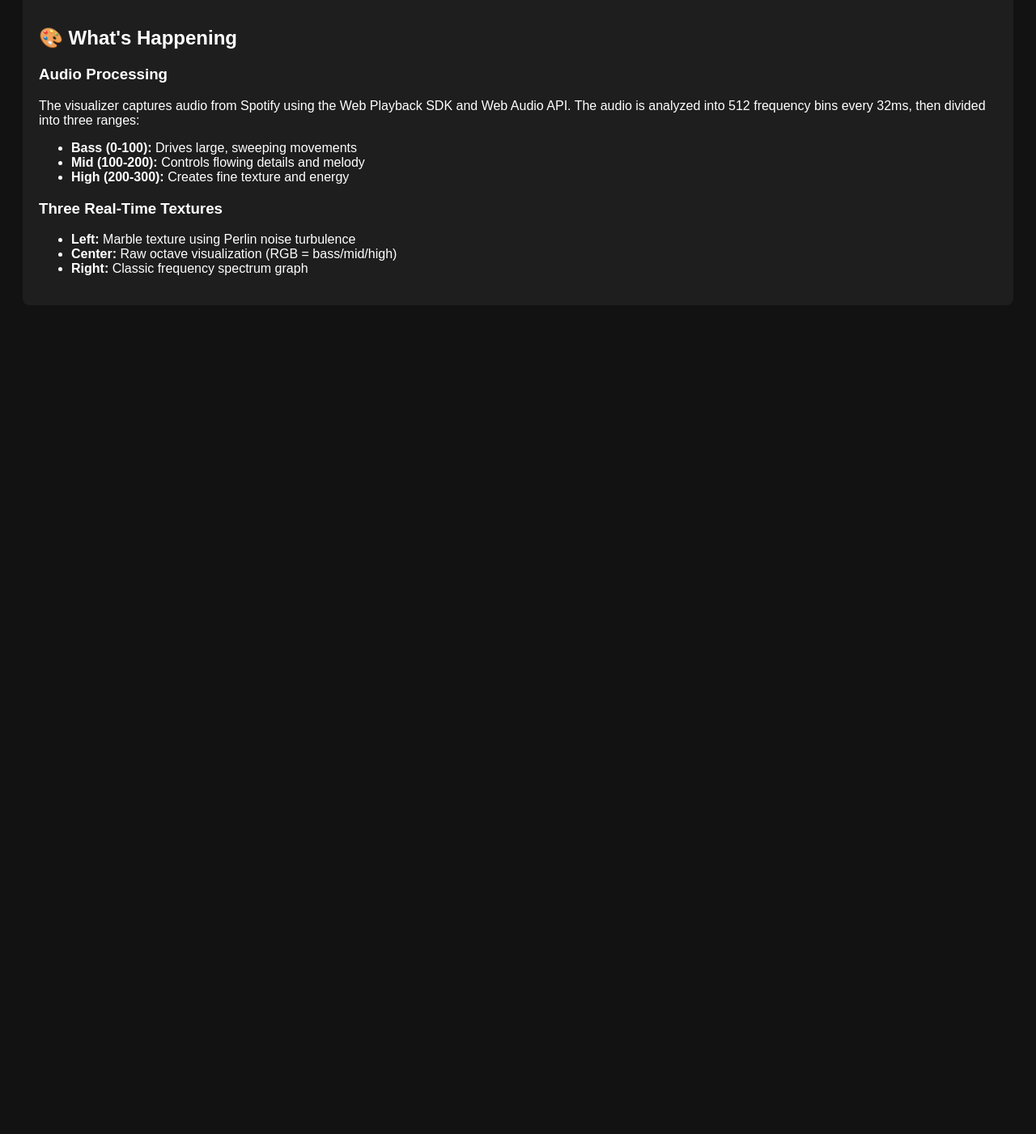
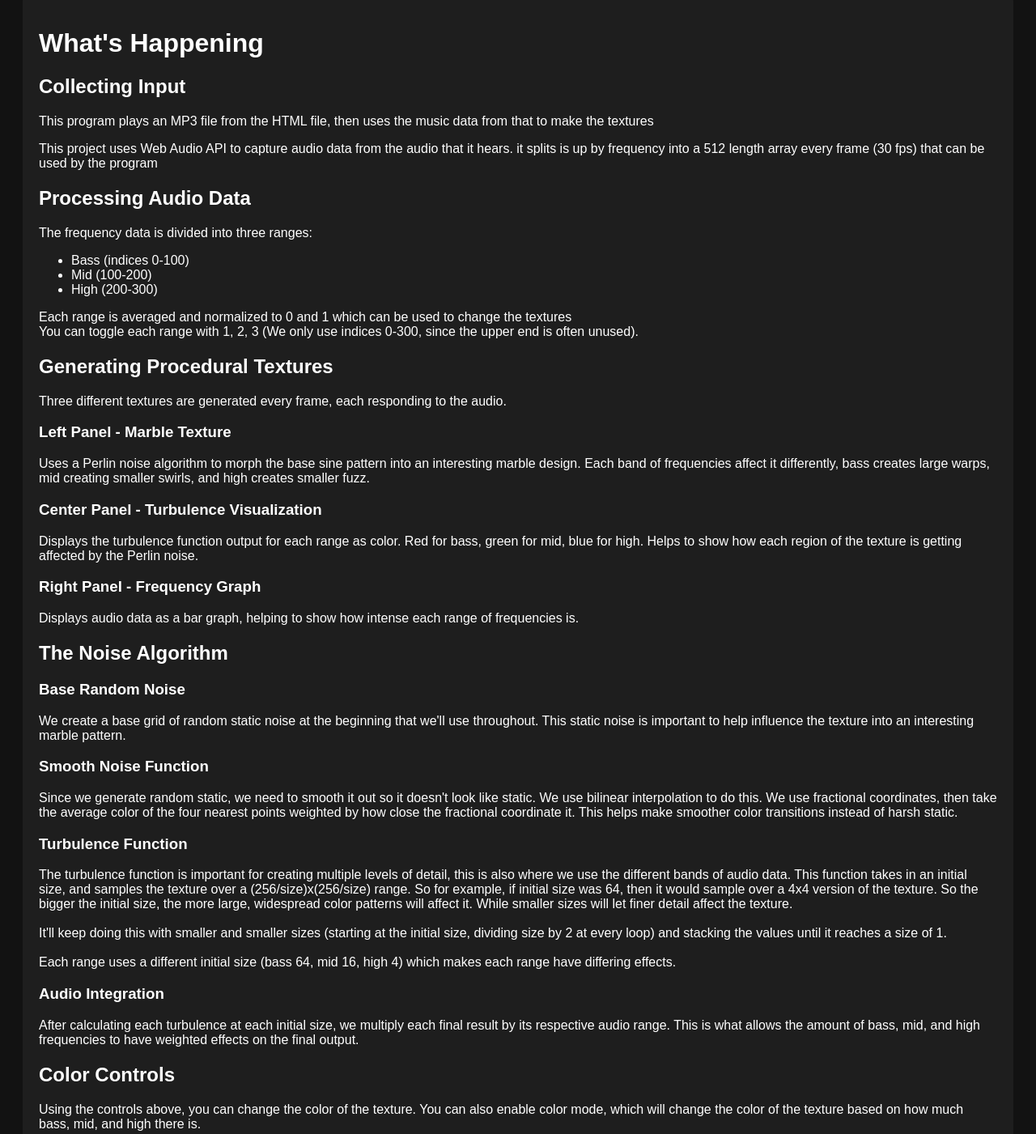
Before and after one commit to durbintc/Music_Visualizer, a website built with Vite: page index.html in a window 1280 px wide. Shown: the part 2100-3501 px from the top of the page at 81% size. Before the commit the page ends 2525 px from the top, so only its background shows below. Built offline with nearby package versions, Linux system fonts and the light colour scheme; no server answers; files whose address does not match are found by name.

Commit message:
Add files via upload

```diff
--- a/index.html
+++ b/index.html
@@ -193,22 +193,77 @@
 </div>
 
 <div class="controls">
-    <h2>🎨 What's Happening</h2>
-    <h3>Audio Processing</h3>
-    <p>The visualizer captures audio from Spotify using the Web Playback SDK and Web Audio API.
-    The audio is analyzed into 512 frequency bins every 32ms, then divided into three ranges:</p>
+<h1>What's Happening</h1>
+
+<div>
+    <h2>Collecting Input</h2>
+    <p>This program plays an MP3 file from the HTML file, then uses the music data from that to make the textures</p>
+
+    <p>This project uses Web Audio API to capture audio data from the audio that it hears. it splits is up by frequency
+        into a 512 length array every frame (30 fps) that can be used by the program</p>
+</div>
+
+<div>
+    <h2>Processing Audio Data</h2>
+    <p>The frequency data is divided into three ranges:</p>
     <ul>
-        <li><strong>Bass (0-100):</strong> Drives large, sweeping movements</li>
-        <li><strong>Mid (100-200):</strong> Controls flowing details and melody</li>
-        <li><strong>High (200-300):</strong> Creates fine texture and energy</li>
+        <li>Bass (indices 0-100)</li>
+        <li>Mid (100-200)</li>
+        <li>High (200-300)</li>
     </ul>
+    <p>Each range is averaged and normalized to 0 and 1 which can be used to change the textures<br>
+        You can toggle each range with 1, 2, 3 (We only use indices 0-300, since the upper end is often unused).</p>
+</div>
 
-    <h3>Three Real-Time Textures</h3>
-    <ul>
-        <li><strong>Left:</strong> Marble texture using Perlin noise turbulence</li>
-        <li><strong>Center:</strong> Raw octave visualization (RGB = bass/mid/high)</li>
-        <li><strong>Right:</strong> Classic frequency spectrum graph</li>
-    </ul>
+<div>
+    <h2>Generating Procedural Textures</h2>
+    <p>Three different textures are generated every frame, each responding to the audio.</p>
+
+    <h3>Left Panel - Marble Texture</h3>
+    <p>Uses a Perlin noise algorithm to morph the base sine pattern into an interesting marble design.
+        Each band of frequencies affect it differently, bass creates large warps, mid creating smaller swirls,
+        and high creates smaller fuzz.</p>
+
+    <h3>Center Panel - Turbulence Visualization</h3>
+    <p>Displays the turbulence function output for each range as color. Red for bass, green for mid, blue for high.
+        Helps to show how each region of the texture is getting affected by the Perlin noise.</p>
+
+    <h3>Right Panel - Frequency Graph</h3>
+    <p>Displays audio data as a bar graph, helping to show how intense each range of frequencies is.</p>
+</div>
+
+<div>
+    <h2>The Noise Algorithm</h2>
+
+    <h3>Base Random Noise</h3>
+    <p>We create a base grid of random static noise at the beginning that we'll use throughout. This static
+        noise is important to help influence the texture into an interesting marble pattern.</p>
+
+    <h3>Smooth Noise Function</h3>
+    <p>Since we generate random static, we need to smooth it out so it doesn't look like static.
+        We use bilinear interpolation to do this. We use fractional coordinates, then take the average color
+        of the four nearest points weighted by how close the fractional coordinate it. This helps make smoother
+        color transitions instead of harsh static.</p>
+
+    <h3>Turbulence Function</h3>
+    <p>The turbulence function is important for creating multiple levels of detail, this is also where we use the
+        different bands of audio data. This function takes in an initial size, and samples the texture over a
+        (256/size)x(256/size) range. So for example, if initial size was 64, then it would sample over a 4x4 version
+        of the texture. So the bigger the initial size, the more large, widespread color patterns will affect it. While
+        smaller sizes will let finer detail affect the texture. <br><br>It'll keep doing this with smaller and smaller sizes
+        (starting at the initial size, dividing size by 2 at every loop) and stacking the values until it reaches a size of 1.
+        <br><br>Each range uses a different initial size (bass 64, mid 16, high 4) which makes each range have differing effects.</p>
+
+    <h3>Audio Integration</h3>
+    <p>After calculating each turbulence at each initial size, we multiply each final result by its respective audio range.
+        This is what allows the amount of bass, mid, and high frequencies to have weighted effects on the final output.</p>
+</div>
+
+<div>
+    <h2>Color Controls</h2>
+    <p>Using the controls above, you can change the color of the texture. You can also enable color mode, which will
+        change the color of the texture based on how much bass, mid, and high there is.</p>
+</div>
 </div>
 
 </body>
--- a/src/maketexturefunctions.ts
+++ b/src/maketexturefunctions.ts
@@ -994,8 +994,7 @@ function update(): void {
             albumArtUrl = await getCurrentAlbumArtURL();
             if (albumArtUrl) {
                 console.log('🎨 New album art:', albumArtUrl);
-                updateAlbumArt(albumArtUrl); // ← Add this line
-                // TODO: Update display with new album art
+                updateAlbumArt(albumArtUrl);
             }
         }, 3000);
 
```
